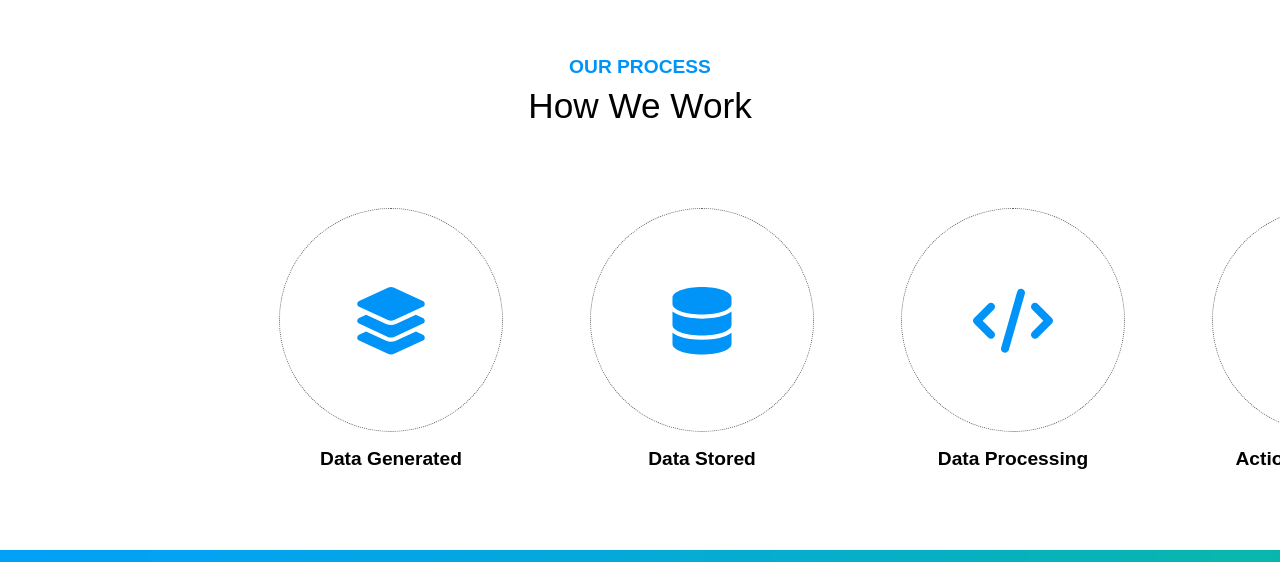
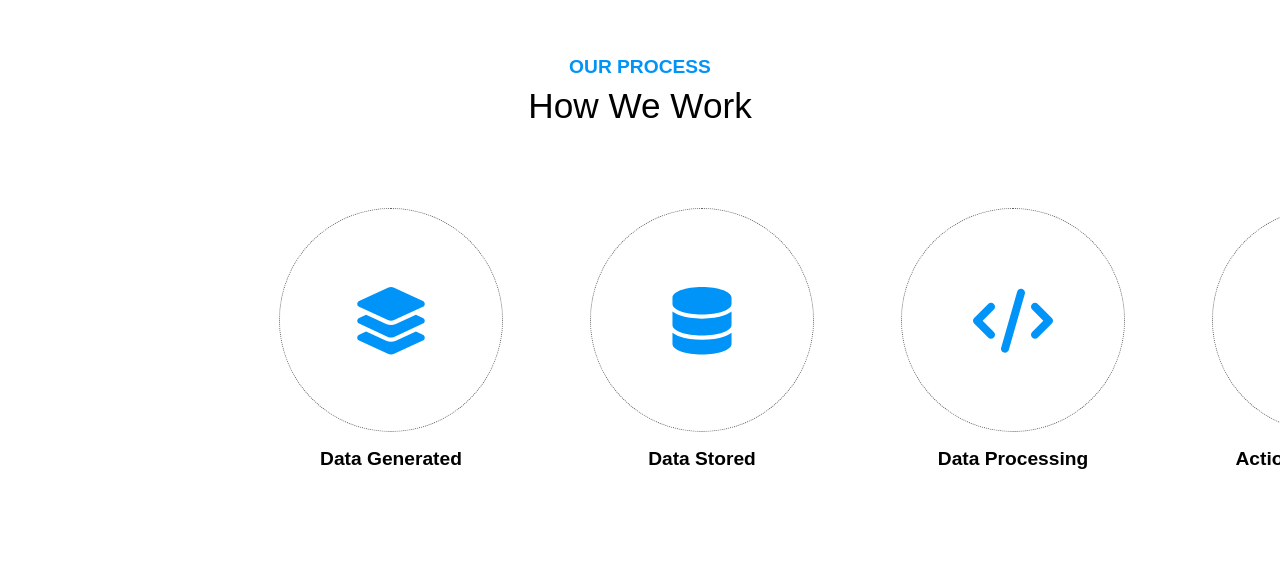
Before and after one commit to Inclusive-GrowthChain/IGC-website, a React (Create React App) app: page / in a window 1280 px wide. Shown: the part 3678-4240 px from the top of the page. Built offline with nearby package versions, Linux system fonts and the light colour scheme.

Commit message:
Fixed padding

```diff
--- a/src/components/css/home.css
+++ b/src/components/css/home.css
@@ -429,7 +429,7 @@
 }
 
 .home_container_6 {
-    padding-bottom: 10vh;
+    padding-bottom: 20vh;
     width: 100%;
     padding-top: 20vh;
 }
```
